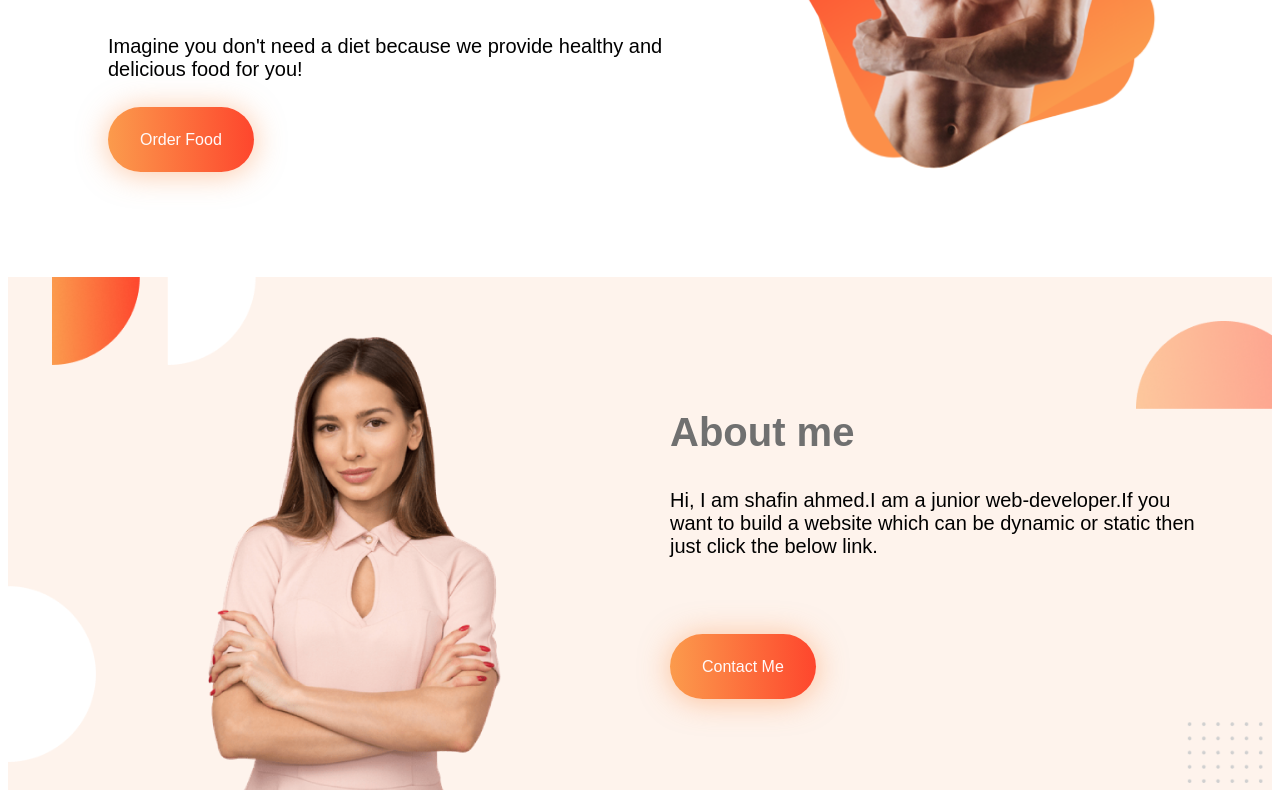
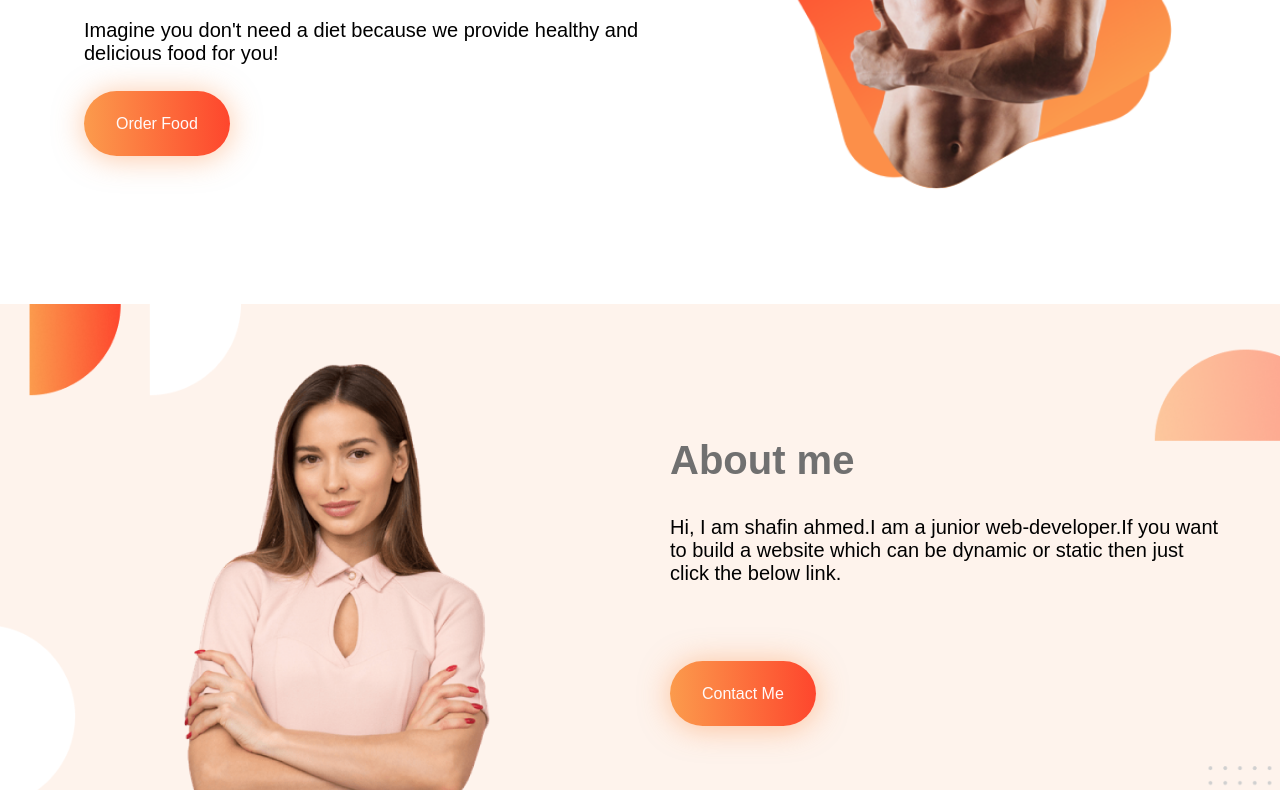
Before and after one commit to ShafinRME/Web-development-practice, a plain HTML site: page 1_Eat Fress/index.html in a window 1280 px wide. Shown: the part 362-1152 px from the top of the page. Drawn offline with Linux system fonts and the light colour scheme.

Commit message:
body margin corrected

```diff
--- a/1_Eat Fress/style.css
+++ b/1_Eat Fress/style.css
@@ -1,5 +1,6 @@
 body{
     font-family: 'Montserrat', sans-serif;
+    margin: -16px;
 }
 .section-1{
     display: flex;
```
